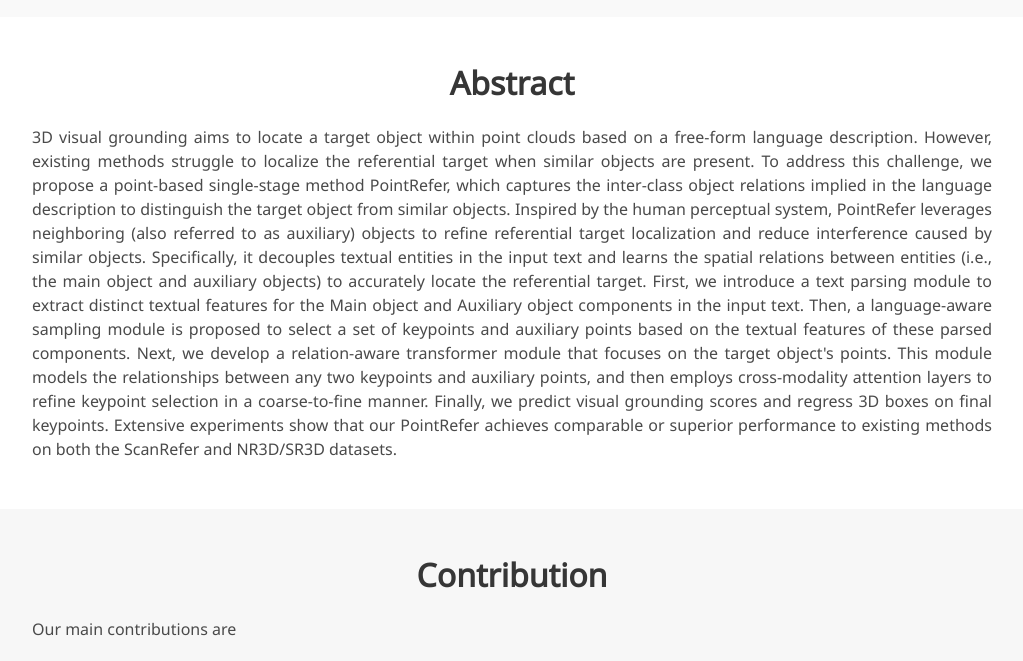
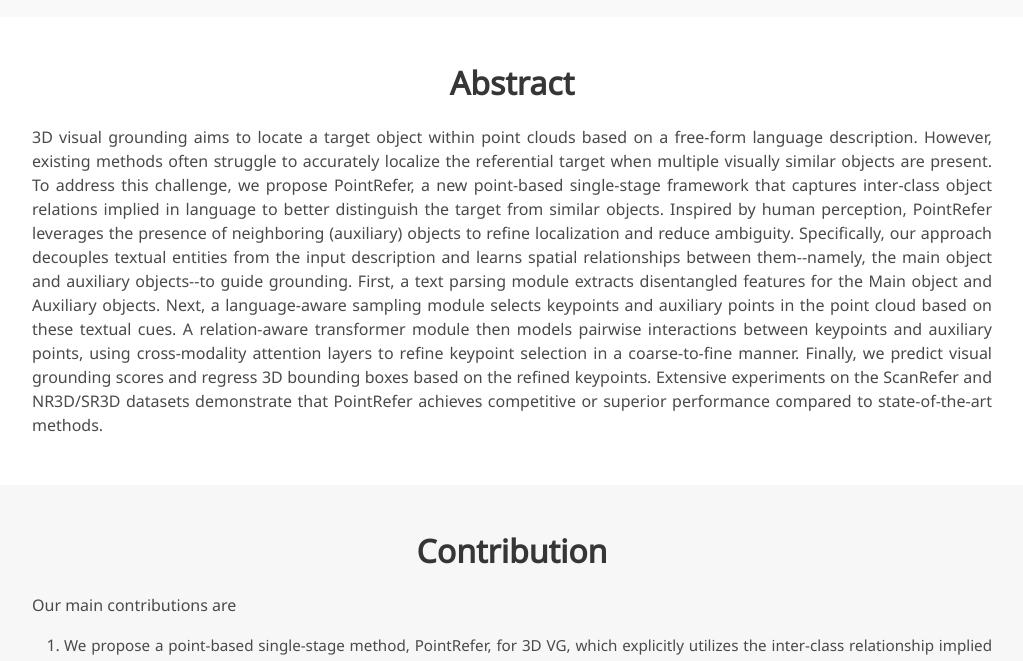
Before and after one commit to pointrefer/pointrefer, a plain HTML site: page index.html in a window 1280 px wide. Shown: the part 763-1424 px from the top of the page, without its empty margins (128-1151 px from the left). Drawn offline with nearby package versions, Linux system fonts and the light colour scheme; some icons are missing; a web font is replaced by a local one.

Commit message:
Update index.html

```diff
--- a/index.html
+++ b/index.html
@@ -122,15 +122,14 @@
         <h2 class="title is-3">Abstract</h2>
         <div class="content has-text-justified">
           <p>
-            3D visual grounding aims to locate a target object within point clouds based on a free-form language description. However, existing methods struggle to localize the referential target when similar objects
-            are present. To address this challenge, we propose a point-based single-stage method PointRefer, which captures the inter-class object relations implied in the language description to distinguish
-            the target object from similar objects. Inspired by the human perceptual system, PointRefer leverages neighboring (also referred to as auxiliary) objects to refine referential target localization and
-            reduce interference caused by similar objects. Specifically, it decouples textual entities in the input text and learns the spatial relations between entities (i.e., the main object and auxiliary
-            objects) to accurately locate the referential target. First, we introduce a text parsing module to extract distinct textual features for the Main object and Auxiliary object components in
-            the input text. Then, a language-aware sampling module is proposed to select a set of keypoints and auxiliary points based on the textual features of these parsed components. Next, we develop a relation-aware
-            transformer module that focuses on the target object's points. This module models the relationships between any two keypoints and auxiliary points, and then employs cross-modality attention layers to refine
-            keypoint selection in a coarse-to-fine manner. Finally, we predict visual grounding scores and regress 3D boxes on final keypoints. Extensive experiments show that our PointRefer achieves comparable or
-            superior performance to existing methods on both the ScanRefer and NR3D/SR3D datasets.
+            3D visual grounding aims to locate a target object within point clouds based on a free-form language description. However, existing methods often struggle to accurately localize the referential target
+            when multiple visually similar objects are present. To address this challenge, we propose PointRefer, a new point-based single-stage framework that captures inter-class object relations implied in
+            language to better distinguish the target from similar objects. Inspired by human perception, PointRefer leverages the presence of neighboring (auxiliary) objects to refine localization and reduce
+            ambiguity. Specifically, our approach decouples textual entities from the input description and learns spatial relationships between them--namely, the main object and auxiliary objects--to guide grounding.
+            First, a text parsing module extracts disentangled features for the Main object and Auxiliary objects. Next, a language-aware sampling module selects keypoints and auxiliary points in the point cloud
+            based on these textual cues. A relation-aware transformer module then models pairwise interactions between keypoints and auxiliary points, using cross-modality attention layers to refine keypoint
+            selection in a coarse-to-fine manner. Finally, we predict visual grounding scores and regress 3D bounding boxes based on the refined keypoints. Extensive experiments on the ScanRefer and NR3D/SR3D
+            datasets demonstrate that PointRefer achieves competitive or superior performance compared to state-of-the-art methods.
           </p>
         </div>
       </div>
```
